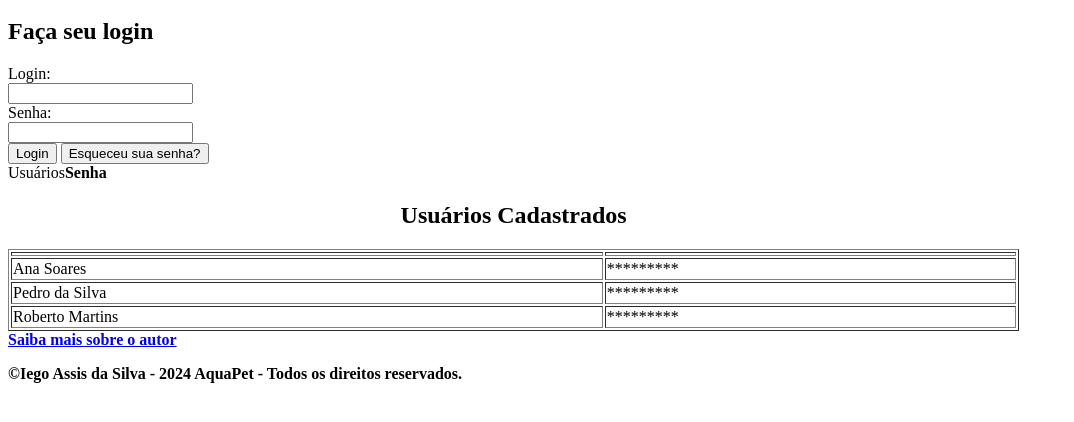
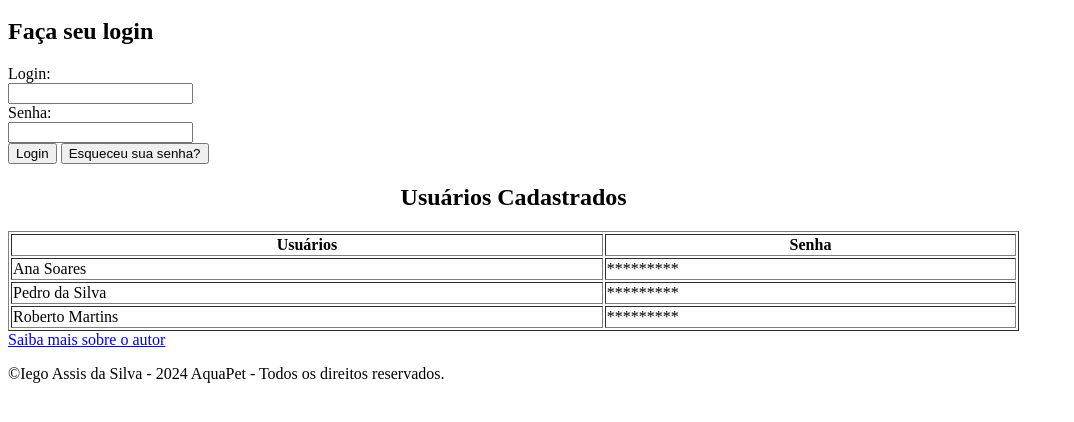
Before and after one commit to iegoassis/Atividade, a plain HTML site: page Admin.html in a window 1280 px wide. Shown: the part 142-564 px from the top of the page, without its empty margins (0-1074 px from the left). Drawn offline with Linux system fonts and the light colour scheme.

Commit message:
Update Admin.html
Correção da tabela titulo da célula

```diff
--- a/Admin.html
+++ b/Admin.html
@@ -27,8 +27,8 @@
                 <table border="1" width="80%">
                     <caption><h2>Usuários Cadastrados</h2></caption>
                     <tr>
-                        <th></th>Usuários</th>
-                        <th></th><b>Senha</th>
+                        <th>Usuários</th>
+                        <th>Senha</th>
                     </tr>
                     <tr>
                         <td>Ana Soares</td>
```
